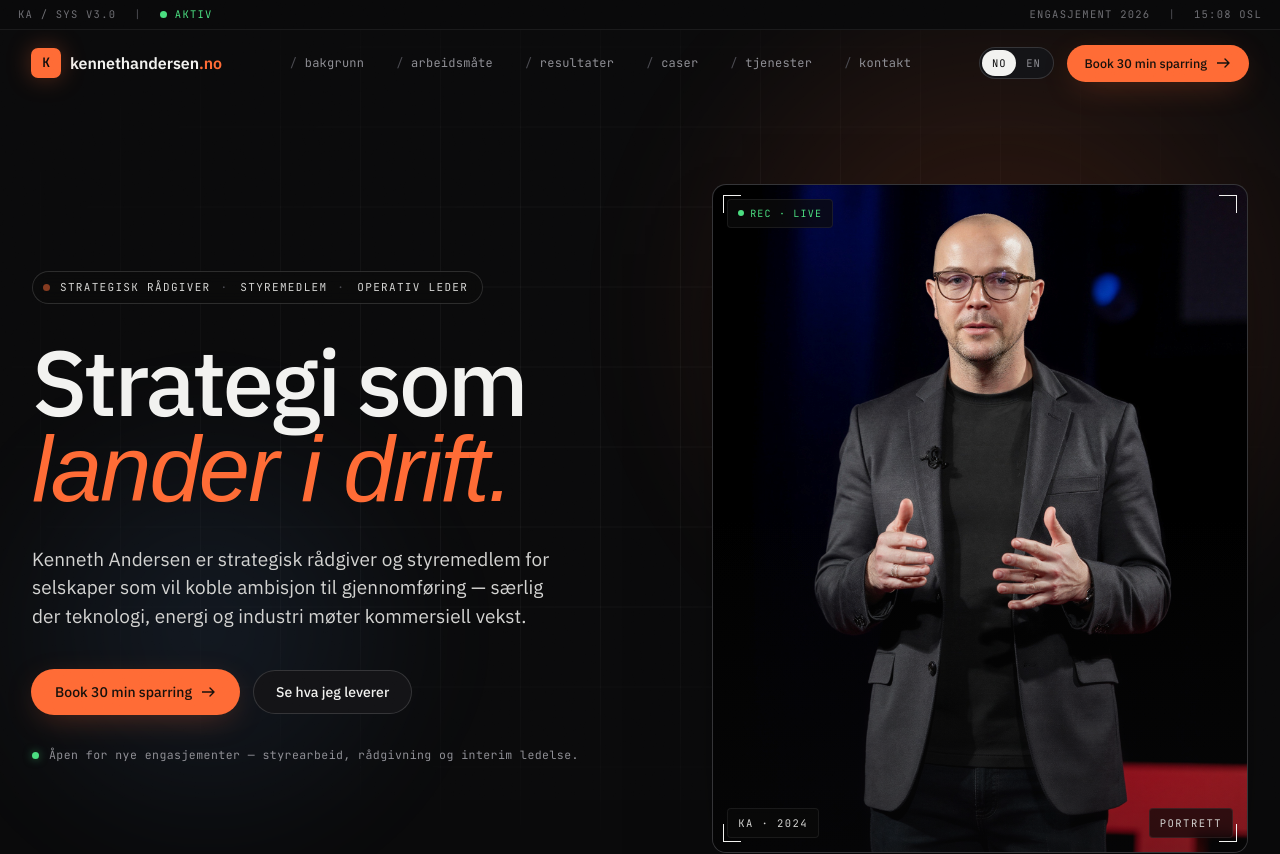
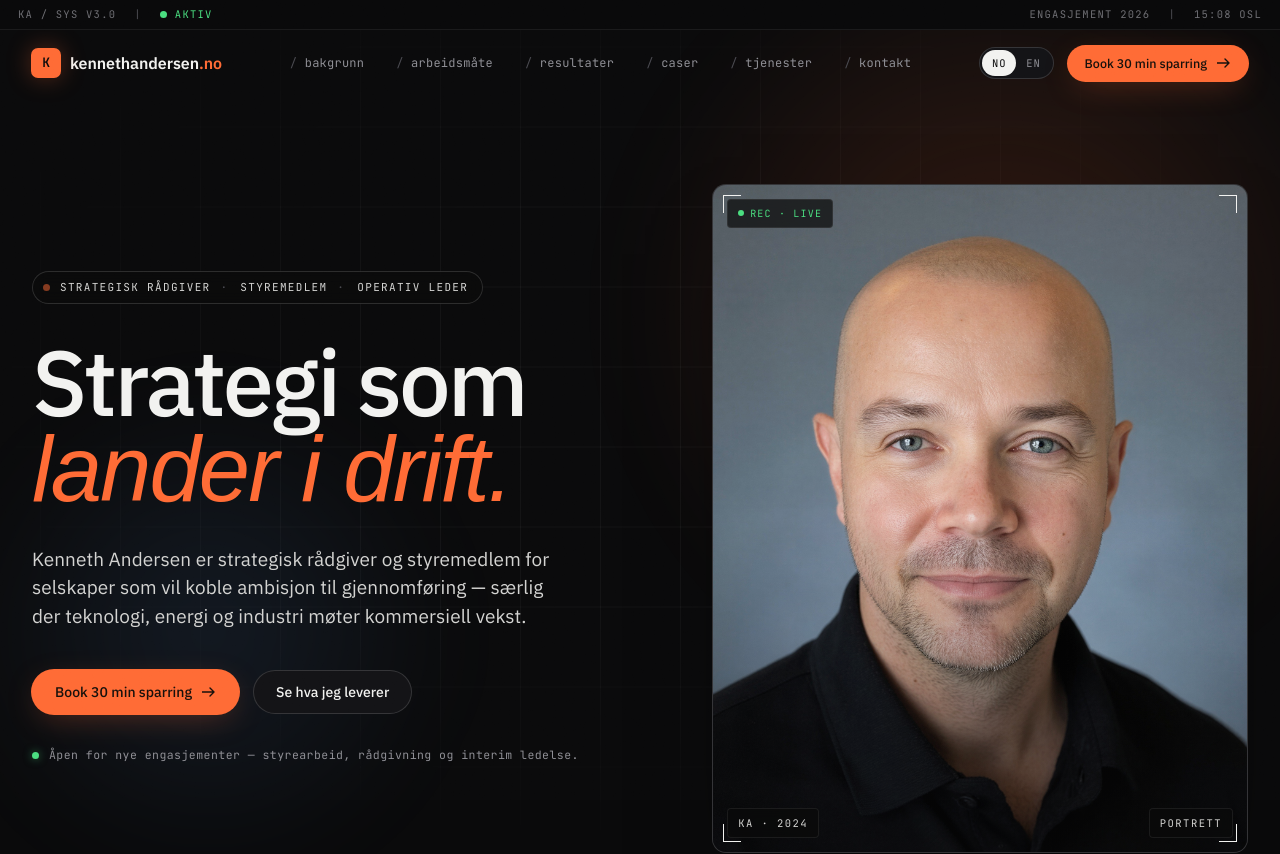
Before and after one commit to kenneth359/kenneth-andersen, a Next.js app: page / in a window 1280 px wide. Shown: the top 854 px of the page. Built offline with nearby package versions, Linux system fonts and the light colour scheme; a web font is replaced by a local one.

Commit message:
feat: replace hero image with professional headshot (kenneth-studio.jpg)

```diff
--- a/app/layout.tsx
+++ b/app/layout.tsx
@@ -66,7 +66,7 @@ export const metadata: Metadata = {
       "Strategisk rådgiver, styremedlem og interim CEO med ekspertise innen energi og teknologi i Norge. 15 år fra montørhender til konsernledelse.",
     images: [
       {
-        url: `${BASE}/assets/kenneth-tedx.jpg`,
+        url: `${BASE}/assets/kenneth-studio.jpg`,
         width: 1200,
         height: 800,
         alt: "Kenneth Andersen — Strategisk rådgiver, styremedlem, interim CEO",
@@ -82,7 +82,7 @@ export const metadata: Metadata = {
     title: "Kenneth Andersen — Strategisk rådgiver og styremedlem, Norge",
     description:
       "Strategisk rådgivning, styrearbeid og interim ledelse. Spesialist på energi og teknologi i Norge.",
-    images: [`${BASE}/assets/kenneth-tedx.jpg`],
+    images: [`${BASE}/assets/kenneth-studio.jpg`],
   },
   robots: {
     index: true,
--- a/components/Hero.tsx
+++ b/components/Hero.tsx
@@ -80,7 +80,7 @@ export default function Hero() {
             </Reveal>
           </div>
           <Reveal delay={200}>
-            <PhotoFrame src="/assets/kenneth-tedx.jpg" />
+            <PhotoFrame src="/assets/kenneth-studio.jpg" />
           </Reveal>
         </div>
       </div>
--- a/components/PersonSchema.tsx
+++ b/components/PersonSchema.tsx
@@ -11,7 +11,7 @@ export default function PersonSchema() {
         "url": "https://kennethandersen.no",
         "image": {
           "@type": "ImageObject",
-          "url": "https://kennethandersen.no/assets/kenneth-tedx.jpg",
+          "url": "https://kennethandersen.no/assets/kenneth-studio.jpg",
           "caption": "Kenneth Andersen — strategisk rådgiver, styremedlem og interim CEO"
         },
         "description": "Kenneth Andersen er strategisk rådgiver, styremedlem og former C-nivå leder med ekspertise innen energi, teknologi og virksomhetstransformasjon i Norge. 15 år erfaring fra energimontør til konsernledelse.",
```
